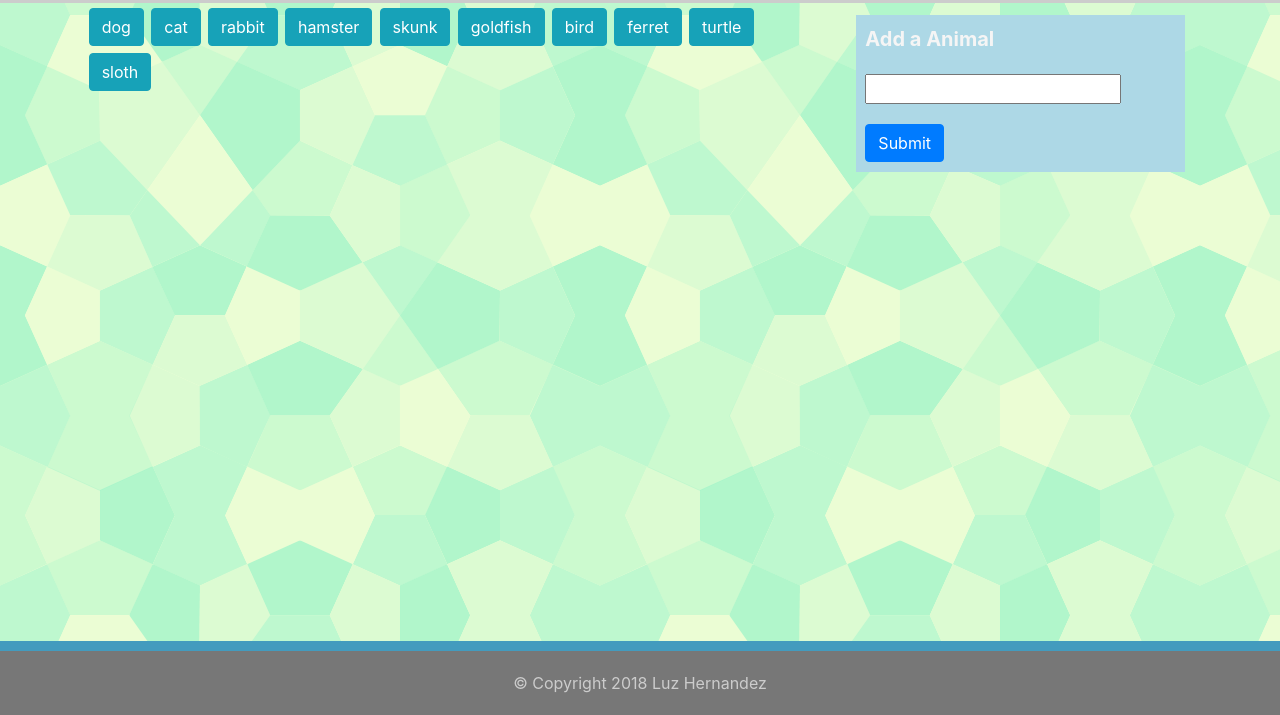
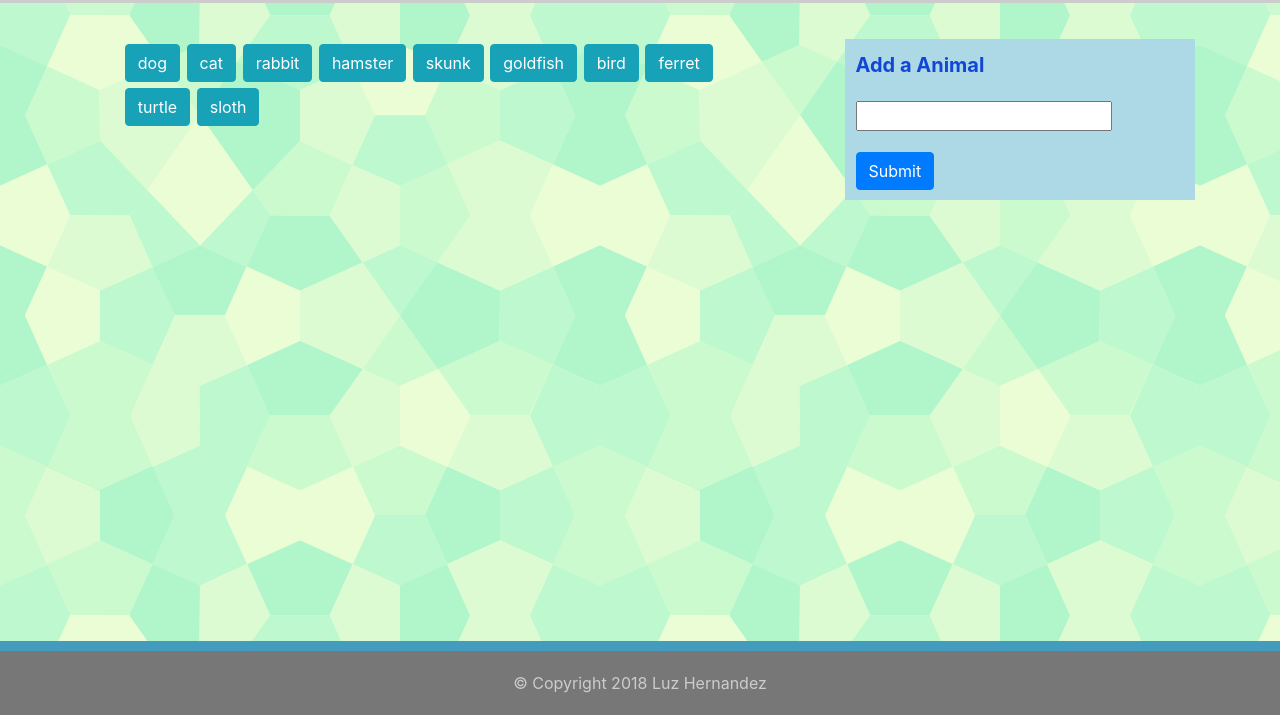
Before and after one commit to lhernandez5/GifTastic, a plain HTML site: page index.html in a window 1280 px wide. Shown: the part 85-800 px from the top of the page. Drawn offline with nearby package versions, Linux system fonts and the light colour scheme.

Commit message:
modifications to the js file and html file

```diff
--- a/assets/css/style.css
+++ b/assets/css/style.css
@@ -1,12 +1,12 @@
 .form-group{
   background-color: lightblue;
-  margin: 3%;
+  margin-top: 10%;
 }
 label{
     margin: 3%;
     font-weight: bold;
     font-size: 20px;
-    color: whitesmoke;
+    color: #1247d6 ;
 }
 #animal-input{
     margin: 3%;
@@ -64,3 +64,6 @@ label{
     height: 300px;
     width: 350px;
   }
+  #buttons-view{
+    margin: 5%;
+  }
--- a/assets/javascript/gifTastic.js
+++ b/assets/javascript/gifTastic.js
@@ -16,7 +16,6 @@ function displayTopicInfo() {
   var url = "https://api.giphy.com/v1/gifs/search?q=";
   var key = "&api_key=fmRet6tdtCKvnnfM5jlQ3355cYy1p7wG&limit=10";
   var queryURL = url + animal + key;
-  console.log(queryURL);
 
   $.ajax({
     url: queryURL,
```
